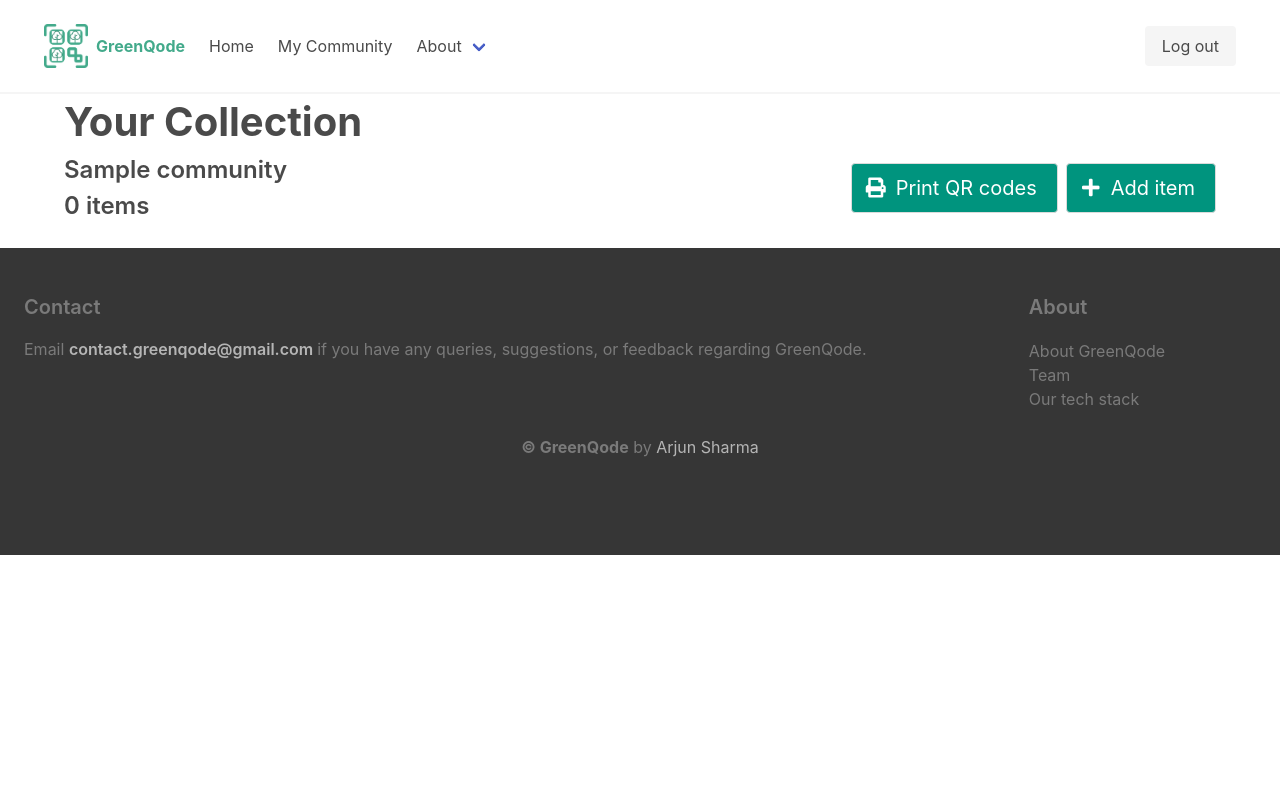
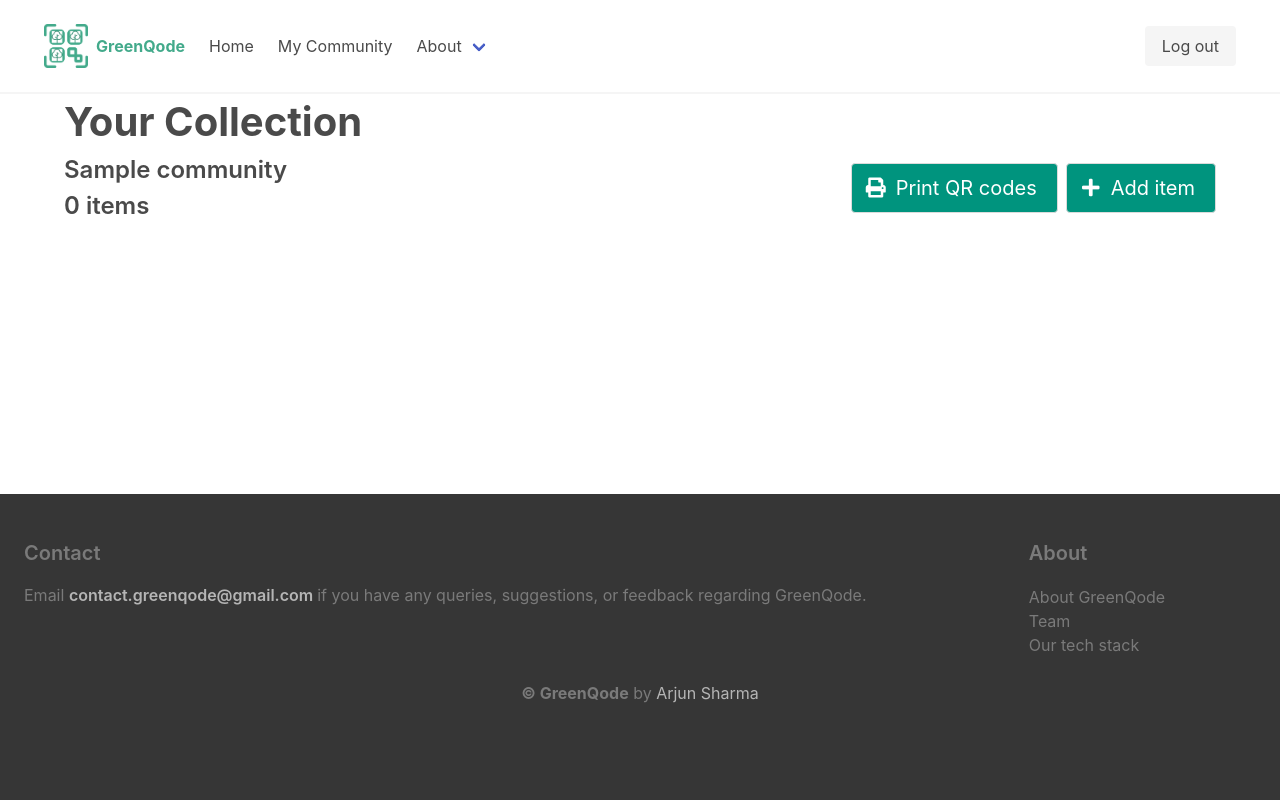
Before and after one commit to ArjunS07/greenqode, a Django app: page /communitycollection in a window 1280 px wide. Run offline with Django 4.2, Linux system fonts and the light colour scheme; a user stored in the database is signed in; tables that the repository leaves empty hold one stand-in row (values such as "Sample post").

Commit message:
fix footer

```diff
--- a/static/css/main.css
+++ b/static/css/main.css
@@ -22,3 +22,7 @@ html, body {
 .navbar-brand p {
     color: #43AA8B;
 }
+
+main {
+    min-height: calc(100vh - 306px);
+}
--- a/templates/base.html
+++ b/templates/base.html
@@ -19,6 +19,8 @@
   </head>
 
   <body>
+
+    <main>
       <nav class="navbar has-shadow is-spaced" role="navigation"  aria-label="main navigation">
         <div class="navbar-brand">
           <a class="navbar-item" href="{% url 'index' %}">
@@ -108,6 +110,10 @@
 
       {% block content %} {% endblock %}
 
+    </main>
+
+
+
     <footer class="footer has-background-grey-darker has-text-white">
       <div class="content">
 
```
Lines whose indentation alone changed are shown as unchanged.
